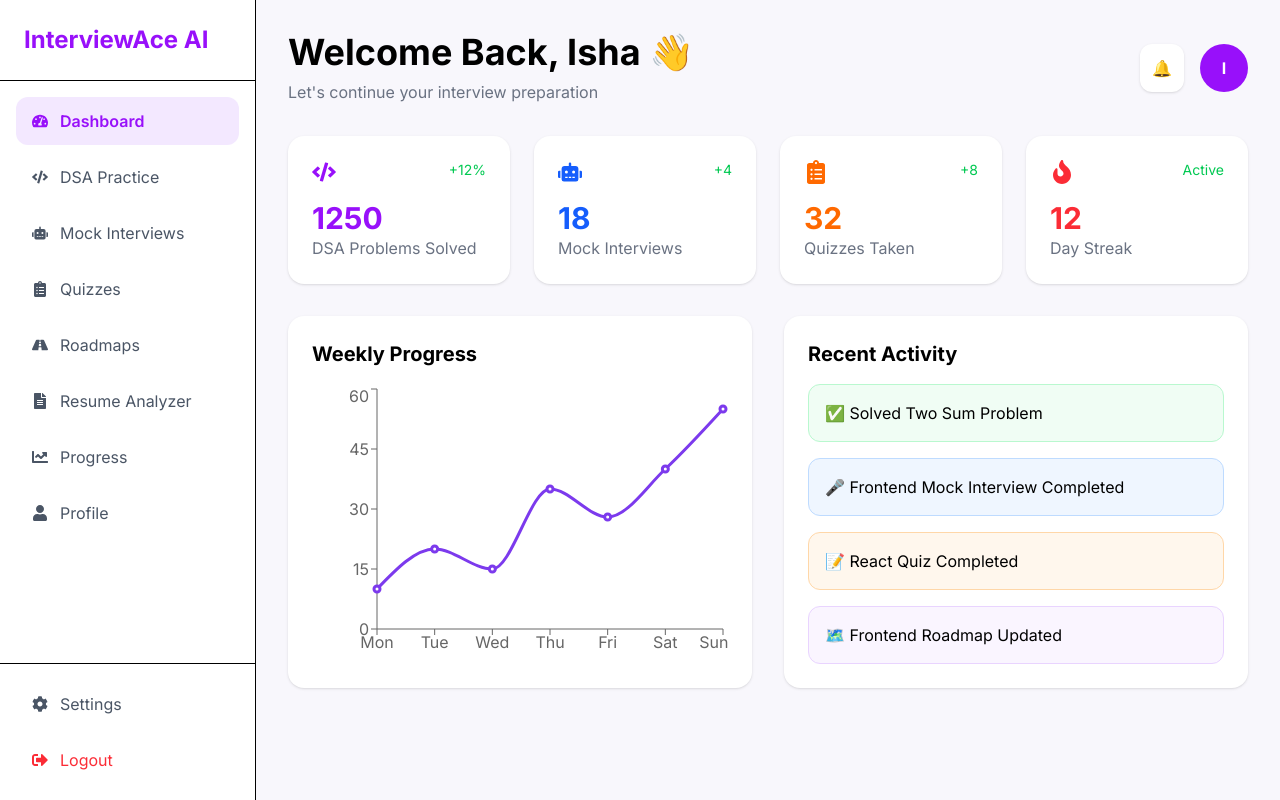
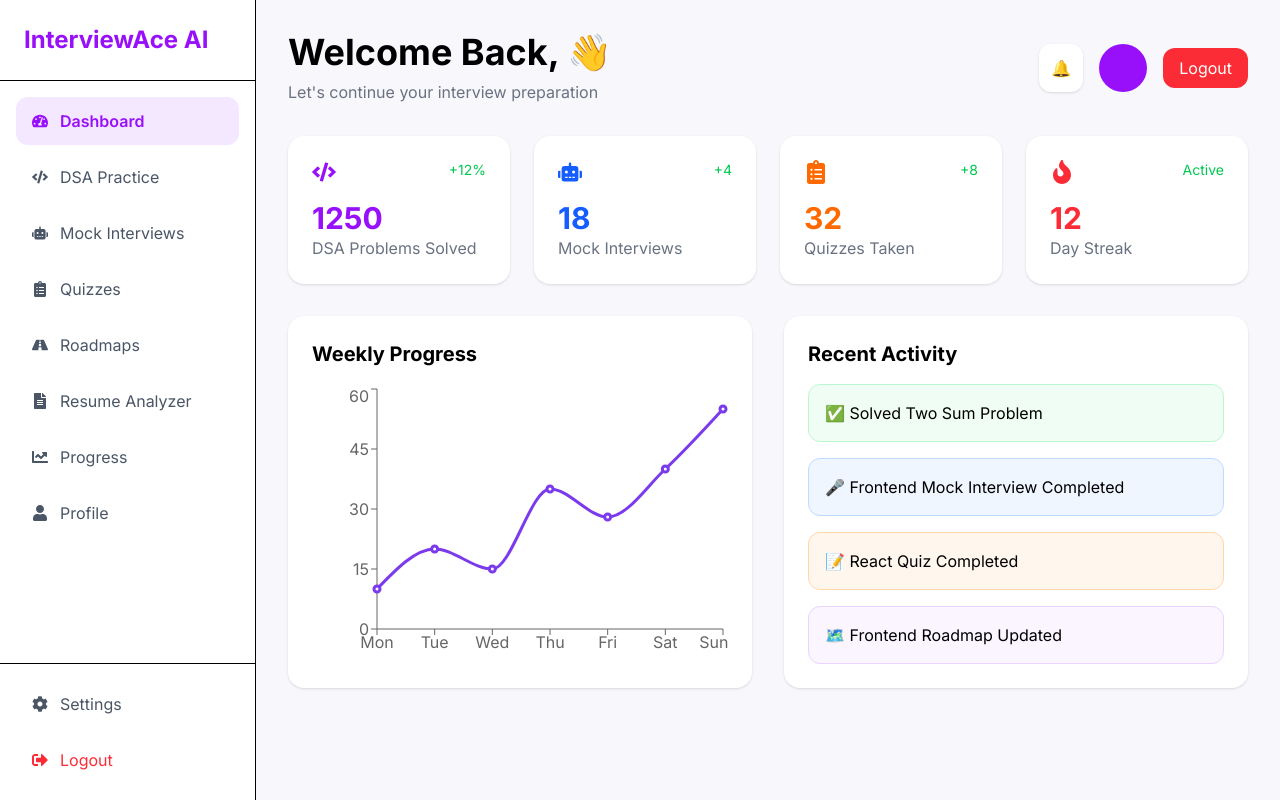
Before and after one commit to Isha4002/interview-ace-ai, a React (Vite) app: page /dashboard in a window 1280 px wide. Built offline with nearby package versions, Linux system fonts and the light colour scheme.

Commit message:
Completed authentication and dashboard

```diff
--- a/src/pages/Dashboard.jsx
+++ b/src/pages/Dashboard.jsx
@@ -1,10 +1,11 @@
 import Sidebar from "../components/Sidebar";
+import { useNavigate } from "react-router-dom";
 
 import {
   FaCode,
   FaRobot,
   FaClipboardList,
-  FaFire
+  FaFire,
 } from "react-icons/fa";
 
 import {
@@ -13,7 +14,7 @@ import {
   XAxis,
   YAxis,
   Tooltip,
-  ResponsiveContainer
+  ResponsiveContainer,
 } from "recharts";
 
 const data = [
@@ -27,9 +28,19 @@ const data = [
 ];
 
 function Dashboard() {
+  const navigate = useNavigate();
+
+  const user = JSON.parse(localStorage.getItem("user"));
+
+  const handleLogout = () => {
+    localStorage.removeItem("token");
+    localStorage.removeItem("user");
+
+    navigate("/login");
+  };
+
   return (
     <div className="bg-[#F8F7FC] min-h-screen">
-
       <Sidebar />
 
       <div className="ml-64 p-8">
@@ -40,7 +51,7 @@ function Dashboard() {
 
           <div>
             <h1 className="text-4xl font-bold">
-              Welcome Back, Isha 👋
+              Welcome Back, {user?.name} 👋
             </h1>
 
             <p className="text-gray-500 mt-2">
@@ -54,21 +65,30 @@ function Dashboard() {
               🔔
             </button>
 
-            <div className="w-12 h-12 rounded-full bg-purple-600 text-white flex items-center justify-center font-bold">
-              I
+            <div className="w-12 h-12 rounded-full bg-purple-600 text-white flex items-center justify-center font-bold text-lg">
+              {user?.name?.charAt(0).toUpperCase()}
             </div>
+
+            <button
+              onClick={handleLogout}
+              className="bg-red-500 text-white px-4 py-2 rounded-xl hover:bg-red-600"
+            >
+              Logout
+            </button>
 
           </div>
 
         </div>
 
-        {/* Stats */}
+        {/* Stats Cards */}
 
         <div className="grid md:grid-cols-4 gap-6">
 
           <div className="bg-white p-6 rounded-2xl shadow hover:shadow-lg transition">
+
             <div className="flex justify-between">
               <FaCode className="text-purple-600 text-2xl" />
+
               <span className="text-green-500 text-sm">
                 +12%
               </span>
@@ -81,11 +101,14 @@ function Dashboard() {
             <p className="text-gray-500">
               DSA Problems Solved
             </p>
+
           </div>
 
           <div className="bg-white p-6 rounded-2xl shadow hover:shadow-lg transition">
+
             <div className="flex justify-between">
               <FaRobot className="text-blue-600 text-2xl" />
+
               <span className="text-green-500 text-sm">
                 +4
               </span>
@@ -98,11 +121,14 @@ function Dashboard() {
             <p className="text-gray-500">
               Mock Interviews
             </p>
+
           </div>
 
           <div className="bg-white p-6 rounded-2xl shadow hover:shadow-lg transition">
+
             <div className="flex justify-between">
               <FaClipboardList className="text-orange-500 text-2xl" />
+
               <span className="text-green-500 text-sm">
                 +8
               </span>
@@ -115,11 +141,14 @@ function Dashboard() {
             <p className="text-gray-500">
               Quizzes Taken
             </p>
+
           </div>
 
           <div className="bg-white p-6 rounded-2xl shadow hover:shadow-lg transition">
+
             <div className="flex justify-between">
               <FaFire className="text-red-500 text-2xl" />
+
               <span className="text-green-500 text-sm">
                 Active
               </span>
@@ -132,15 +161,16 @@ function Dashboard() {
             <p className="text-gray-500">
               Day Streak
             </p>
+
           </div>
 
         </div>
 
-        {/* Bottom */}
+        {/* Bottom Section */}
 
         <div className="grid md:grid-cols-2 gap-8 mt-8">
 
-          {/* Chart */}
+          {/* Progress Chart */}
 
           <div className="bg-white p-6 rounded-2xl shadow">
 
@@ -171,7 +201,7 @@ function Dashboard() {
 
           </div>
 
-          {/* Activity */}
+          {/* Recent Activity */}
 
           <div className="bg-white p-6 rounded-2xl shadow">
 
@@ -204,7 +234,6 @@ function Dashboard() {
         </div>
 
       </div>
-
     </div>
   );
 }
```
